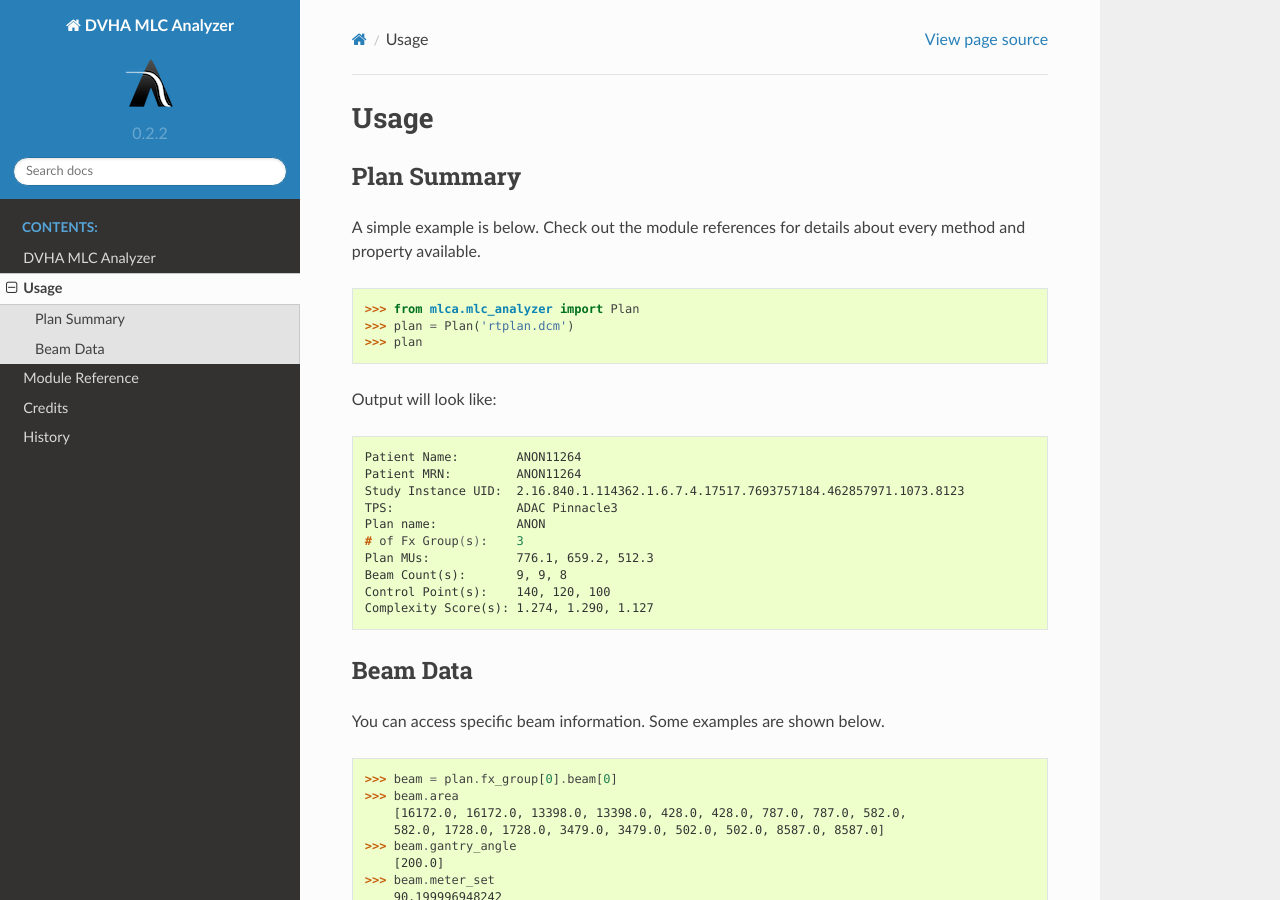
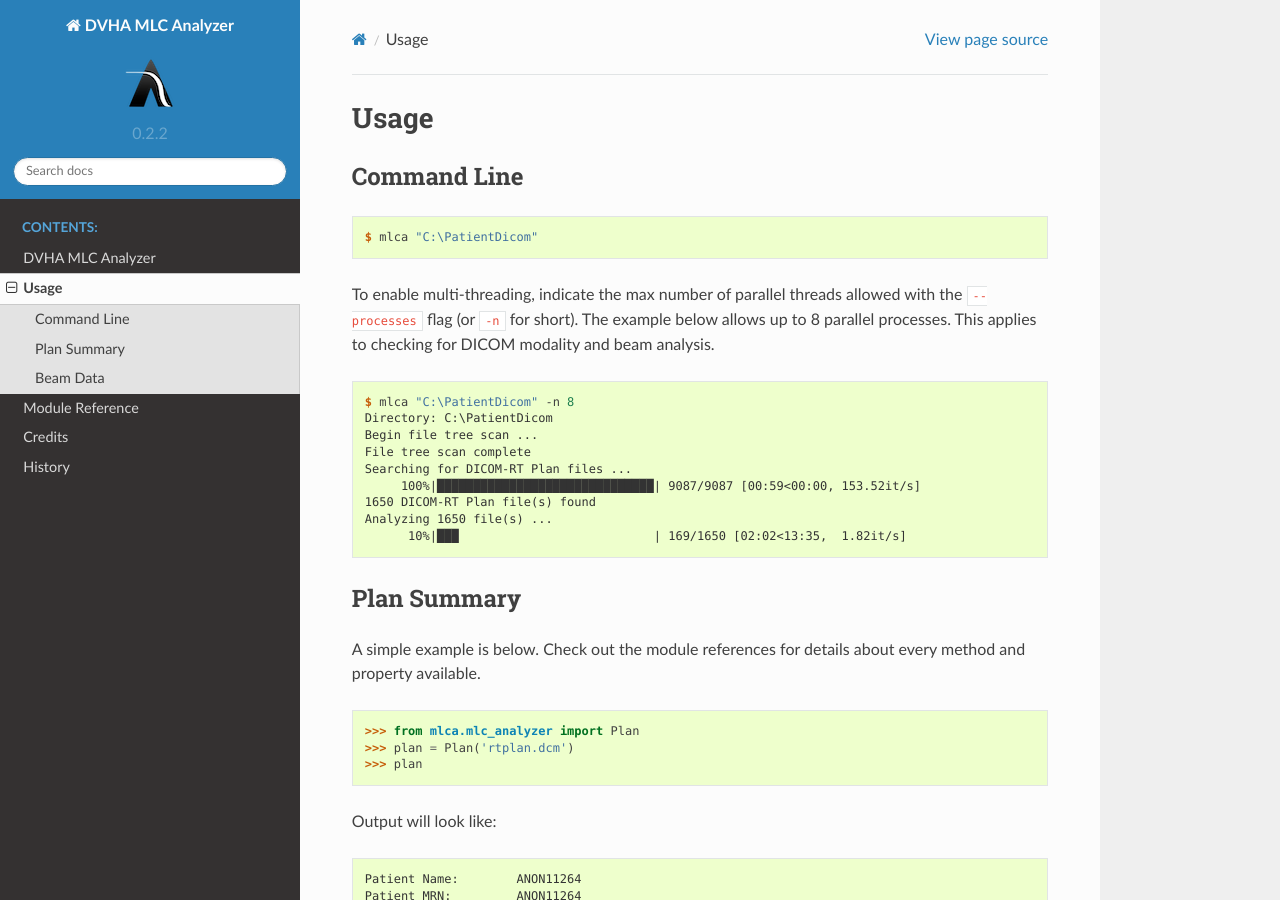
Before and after one commit to cutright/DVHA-MLCA, a Sphinx documentation site: the page built from docs/source/usage.rst, in a window 1280 px wide and 900 px high. Built offline with Sphinx 7.4.7 and the Read the Docs theme 2.0.0, drawn with Linux system fonts in a browser that asks for light colours.

Commit message:
black formatting, multiprocessing example

```diff
--- a/docs/source/usage.rst
+++ b/docs/source/usage.rst
@@ -1,6 +1,33 @@
 =====
 Usage
 =====
+
+Command Line
+------------
+
+
+.. code-block:: console
+
+    $ mlca "C:\PatientDicom"
+
+
+To enable multi-threading, indicate the max number of parallel threads allowed
+with the ``--processes`` flag (or ``-n`` for short). The example below allows
+up to 8 parallel processes. This applies to checking for DICOM modality and
+beam analysis.
+
+.. code-block:: console
+
+    $ mlca "C:\PatientDicom" -n 8
+    Directory: C:\PatientDicom
+    Begin file tree scan ...
+    File tree scan complete
+    Searching for DICOM-RT Plan files ...
+         100%|██████████████████████████████| 9087/9087 [00:59<00:00, 153.52it/s]
+    1650 DICOM-RT Plan file(s) found
+    Analyzing 1650 file(s) ...
+          10%|███                           | 169/1650 [02:02<13:35,  1.82it/s]
+
 
 
 Plan Summary
```
Also changed, not shown: README.rst (+13 -0 lines), 3 other files.
